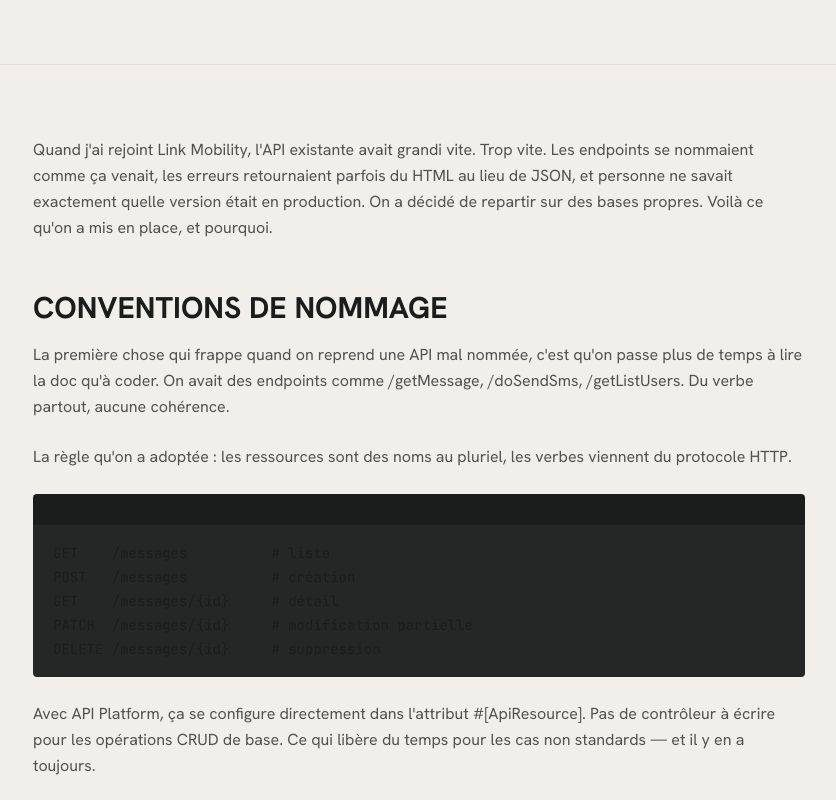
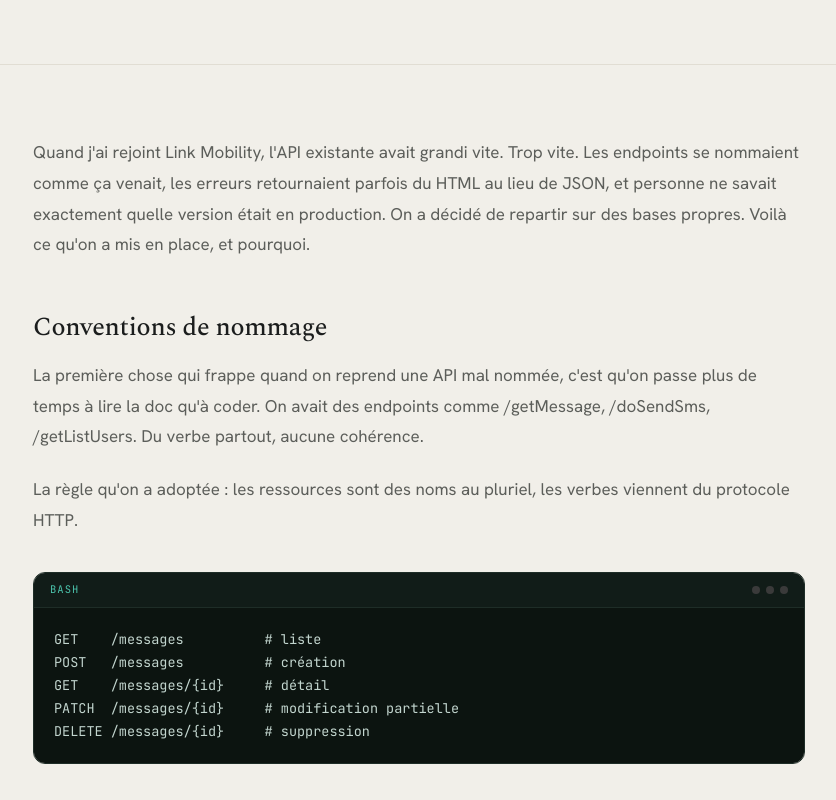
Before and after one commit to ss-sene/portfolio, a Next.js app: page /blog/api-rest-symfony-api-platform in a window 1280 px wide. Shown: the part 480-1280 px from the top of the page, without its empty margins (221-1057 px from the left). Built offline with nearby package versions, Linux system fonts and the light colour scheme.

Commit message:
Update blog

```diff
--- a/app/page.tsx
+++ b/app/page.tsx
@@ -5,6 +5,7 @@ import { CaseStudies } from "@/components/sections/CaseStudies";
 import { Method } from "@/components/sections/Method";
 import { Skills } from "@/components/sections/Skills";
 import { Experience } from "@/components/sections/Experience";
+import { BlogPreview } from "@/components/sections/BlogPreview";
 import { Contact } from "@/components/sections/Contact";
 
 export default function HomePage() {
@@ -17,6 +18,7 @@ export default function HomePage() {
       <Method />
       <Skills />
       <Experience />
+      <BlogPreview />
       <Contact />
     </>
   );
--- a/components/blog/ArticleContent.tsx
+++ b/components/blog/ArticleContent.tsx
@@ -1,54 +1,152 @@
 import type { ContentBlock } from "@/content/blog";
+
+function CodeBlock({ lang, lines }: { lang: string; lines: string[] }) {
+  return (
+    <div
+      style={{
+        margin: "36px 0",
+        borderRadius: "12px",
+        overflow: "hidden",
+        border: "1px solid #1e2d27",
+        fontSize: "13.5px",
+      }}
+    >
+      {/* Header bar */}
+      <div
+        style={{
+          background: "#111c18",
+          padding: "9px 16px",
+          display: "flex",
+          alignItems: "center",
+          justifyContent: "space-between",
+          borderBottom: "1px solid #1e2d27",
+        }}
+      >
+        <span
+          style={{
+            fontFamily: "var(--font-jetbrains, monospace)",
+            fontSize: "10.5px",
+            letterSpacing: ".1em",
+            textTransform: "uppercase",
+            color: "#4cc4ad",
+          }}
+        >
+          {lang}
+        </span>
+        {/* Traffic-light dots décoratifs */}
+        <span
+          style={{ display: "flex", gap: "6px", alignItems: "center" }}
+          aria-hidden="true"
+        >
+          {["#3a3a3a", "#3a3a3a", "#3a3a3a"].map((c, i) => (
+            <span
+              key={i}
+              style={{ width: "8px", height: "8px", borderRadius: "50%", background: c }}
+            />
+          ))}
+        </span>
+      </div>
+
+      {/* Code */}
+      <div style={{ background: "#0c1410", overflowX: "auto" }}>
+        <pre
+          style={{
+            margin: 0,
+            padding: "20px 20px",
+            fontFamily: "var(--font-jetbrains, monospace)",
+            fontSize: "13.5px",
+            lineHeight: 1.7,
+            color: "#c2d5ce",
+            whiteSpace: "pre",
+            tabSize: 4,
+          }}
+        >
+          <code>{lines.join("\n")}</code>
+        </pre>
+      </div>
+    </div>
+  );
+}
 
 export function ArticleContent({ blocks }: { blocks: ContentBlock[] }) {
   return (
-    <div className="prose-article">
+    <div>
       {blocks.map((block, i) => {
         switch (block.type) {
           case "h2":
             return (
-              <h2 key={i} className="mt-12 mb-4 font-condensed font-bold text-ink uppercase leading-tight text-2xl lg:text-3xl">
+              <h2
+                key={i}
+                className="font-display font-medium text-ink"
+                style={{
+                  margin: "52px 0 16px",
+                  fontSize: "clamp(20px,2.4vw,26px)",
+                  lineHeight: 1.2,
+                  letterSpacing: "-.012em",
+                }}
+              >
                 {block.text}
               </h2>
             );
+
           case "h3":
             return (
-              <h3 key={i} className="mt-8 mb-3 font-condensed font-bold text-ink uppercase leading-tight text-xl">
+              <h3
+                key={i}
+                className="font-display font-medium text-ink"
+                style={{
+                  margin: "36px 0 12px",
+                  fontSize: "clamp(17px,1.8vw,20px)",
+                  lineHeight: 1.3,
+                  letterSpacing: "-.008em",
+                }}
+              >
                 {block.text}
               </h3>
             );
+
           case "p":
             return (
-              <p key={i} className="mb-6 text-base text-ink/75 leading-relaxed">
+              <p
+                key={i}
+                className="text-muted"
+                style={{
+                  margin: "0 0 22px",
+                  fontSize: "17px",
+                  lineHeight: 1.82,
+                }}
+              >
                 {block.text}
               </p>
             );
+
           case "code":
-            return (
-              <div key={i} className="my-6">
-                <div className="flex items-center gap-2 px-4 py-2 bg-ink rounded-t-sm">
-                  <span className="text-[10px] font-semibold uppercase tracking-widest text-canvas/40">
-                    {block.lang}
-                  </span>
-                </div>
-                <pre className="overflow-x-auto rounded-b-sm bg-ink/95 px-5 py-4">
-                  <code className="text-sm text-canvas/85 font-mono leading-relaxed">
-                    {block.lines.join("\n")}
-                  </code>
-                </pre>
-              </div>
-            );
+            return <CodeBlock key={i} lang={block.lang} lines={block.lines} />;
+
           case "ul":
             return (
-              <ul key={i} className="mb-6 space-y-2 pl-4">
+              <ul
+                key={i}
+                style={{ margin: "0 0 24px", padding: 0, listStyle: "none", display: "flex", flexDirection: "column", gap: "12px" }}
+              >
                 {block.items.map((item, j) => (
-                  <li key={j} className="flex items-start gap-3 text-base text-ink/75 leading-relaxed">
-                    <span className="mt-2 w-1 h-1 rounded-full bg-accent shrink-0" />
-                    {item}
+                  <li
+                    key={j}
+                    style={{ display: "flex", gap: "14px", alignItems: "flex-start" }}
+                  >
+                    <span
+                      className="bg-accent shrink-0"
+                      aria-hidden="true"
+                      style={{ marginTop: "9px", width: "5px", height: "5px", borderRadius: "1px", flexShrink: 0 }}
+                    />
+                    <span className="text-muted" style={{ fontSize: "17px", lineHeight: 1.75 }}>
+                      {item}
+                    </span>
                   </li>
                 ))}
               </ul>
             );
+
           default:
             return null;
         }
--- a/components/layout/Footer.tsx
+++ b/components/layout/Footer.tsx
@@ -33,6 +33,9 @@ export function Footer() {
         </div>
 
         <div className="flex items-center gap-5">
+          <a href="/blog" className="font-mono text-faint hover:text-muted transition-colors" style={{ fontSize: "11.5px", textDecoration: "none" }}>
+            Blog
+          </a>
           <a href="/privacy" className="font-mono text-faint hover:text-muted transition-colors" style={{ fontSize: "11.5px", textDecoration: "none" }}>
             Confidentialité
           </a>
--- /dev/null
+++ b/components/sections/BlogPreview.tsx
@@ -0,0 +1,126 @@
+import { blogPosts } from "@/content/blog";
+import { AnimateOnScroll } from "@/components/ui/AnimateOnScroll";
+import { SectionLabel } from "@/components/ui/SectionLabel";
+
+const PREVIEW_COUNT = 3;
+
+export function BlogPreview() {
+  const posts = blogPosts.slice(0, PREVIEW_COUNT);
+
+  return (
+    <section
+      id="notes"
+      className="bg-bg border-t border-line"
+      style={{ padding: "clamp(72px,9vw,128px) 0" }}
+      aria-labelledby="notes-heading"
+    >
+      <div className="mx-auto max-w-[1200px] w-full px-5 lg:px-11">
+        <AnimateOnScroll>
+          <div
+            style={{
+              display: "flex",
+              alignItems: "flex-end",
+              justifyContent: "space-between",
+              gap: "24px",
+              flexWrap: "wrap",
+            }}
+          >
+            <div>
+              <SectionLabel>Notes techniques</SectionLabel>
+              <h2
+                id="notes-heading"
+                className="font-display font-medium text-ink"
+                style={{ margin: 0, fontSize: "clamp(26px,3.4vw,40px)", lineHeight: 1.12 }}
+              >
+                Ce que j&rsquo;écris sur le backend
+              </h2>
+            </div>
+            <a
+              href="/blog"
+              className="font-medium text-accent hover:text-accent-2 transition-colors shrink-0"
+              style={{ fontSize: "14px", textDecoration: "none", paddingBottom: "4px" }}
+            >
+              Tous les articles →
+            </a>
+          </div>
+        </AnimateOnScroll>
+
+        <div style={{ marginTop: "44px" }}>
+          {posts.map((post, i) => (
+            <AnimateOnScroll key={post.slug} delay={i * 60}>
+              <a
+                href={`/blog/${post.slug}`}
+                className="group block"
+                style={{ textDecoration: "none" }}
+              >
+                <div
+                  style={{
+                    display: "flex",
+                    alignItems: "flex-start",
+                    justifyContent: "space-between",
+                    gap: "clamp(20px,4vw,56px)",
+                    padding: "22px 0",
+                    borderTop: `1px solid ${i === 0 ? "var(--line-strong)" : "var(--line)"}`,
+                    borderBottom: i === posts.length - 1 ? "1px solid var(--line)" : undefined,
+                  }}
+                >
+                  {/* Left: tags + title */}
+                  <div style={{ flex: "1 1 0", minWidth: 0 }}>
+                    <div style={{ display: "flex", flexWrap: "wrap", gap: "6px", marginBottom: "10px" }}>
+                      {post.tags.map((tag) => (
+                        <span
+                          key={tag}
+                          className="font-mono text-accent bg-accent-tint"
+                          style={{
+                            fontSize: "10.5px",
+                            letterSpacing: ".08em",
+                            textTransform: "uppercase",
+                            padding: "3px 8px",
+                            borderRadius: "4px",
+                          }}
+                        >
+                          {tag}
+                        </span>
+                      ))}
+                    </div>
+                    <h3
+                      className="font-display font-medium text-ink group-hover:text-accent transition-colors duration-200"
+                      style={{ margin: 0, fontSize: "clamp(17px,1.8vw,21px)", lineHeight: 1.25 }}
+                    >
+                      {post.title}
+                    </h3>
+                  </div>
+
+                  {/* Right: date + read time + lire */}
+                  <div
+                    style={{
+                      display: "flex",
+                      flexDirection: "column",
+                      alignItems: "flex-end",
+                      gap: "8px",
+                      flexShrink: 0,
+                      paddingTop: "2px",
+                    }}
+                  >
+                    <span className="font-mono text-faint" style={{ fontSize: "11.5px" }}>
+                      {post.date}
+                    </span>
+                    <span className="font-mono text-faint" style={{ fontSize: "11.5px" }}>
+                      {post.readingTime}
+                    </span>
+                    <span
+                      className="font-medium text-accent group-hover:text-accent-2 transition-colors duration-200"
+                      style={{ fontSize: "13px" }}
+                    >
+                      Lire →
+                    </span>
+                  </div>
+                </div>
+              </a>
+            </AnimateOnScroll>
+          ))}
+        </div>
+      </div>
+    </section>
+  );
+}
--- a/components/sections/Contact.tsx
+++ b/components/sections/Contact.tsx
@@ -38,7 +38,7 @@ export function Contact() {
               Vous avez une API lente, un backend difficile à faire évoluer, une base de données qui devient un point de friction ou un delivery encore trop risqué ? Je peux vous aider à clarifier la situation, identifier les points critiques et remettre en place un socle plus fiable.
             </p>
             <p className="text-faint m-0" style={{ flex: "1 1 300px", fontSize: "15.5px", lineHeight: 1.72 }}>
-              Je suis ouvert aux missions backend, API, performance, qualité logicielle, industrialisation CI/CD et refonte technique sur Symfony / Drupal / PHP.
+              Je suis ouvert aux missions (freelance ou en CDI) backend, API, performance, qualité logicielle, industrialisation CI/CD et refonte technique sur Symfony / Drupal / PHP.
             </p>
           </div>
         </AnimateOnScroll>
--- a/components/sections/Hero.tsx
+++ b/components/sections/Hero.tsx
@@ -50,7 +50,7 @@ export function Hero() {
               flexShrink: 0,
             }}
           />
-          Disponible — missions backend &amp; API
+          Disponible — missions backend &amp; API (freelance ou CDI)
         </span>
 
         {/* Main heading */}
--- a/content/blog.ts
+++ b/content/blog.ts
@@ -17,7 +17,7 @@ export type BlogPost = {
   content: ContentBlock[];
 };
 
-export const blogPosts: BlogPost[] = [
+const _blogPosts: BlogPost[] = [
   {
     title:
       "Reconversion développeur vers l'IA : pourquoi le marché du dev se tend et comment devenir AI Engineer en 2026",
@@ -808,3 +808,7 @@ export const blogPosts: BlogPost[] = [
     ],
   },
 ];
+
+export const blogPosts = [..._blogPosts].sort((a, b) =>
+  b.isoDate.localeCompare(a.isoDate)
+);
```
Also changed, not shown: components/layout/Header.tsx (+6 -5 lines).
